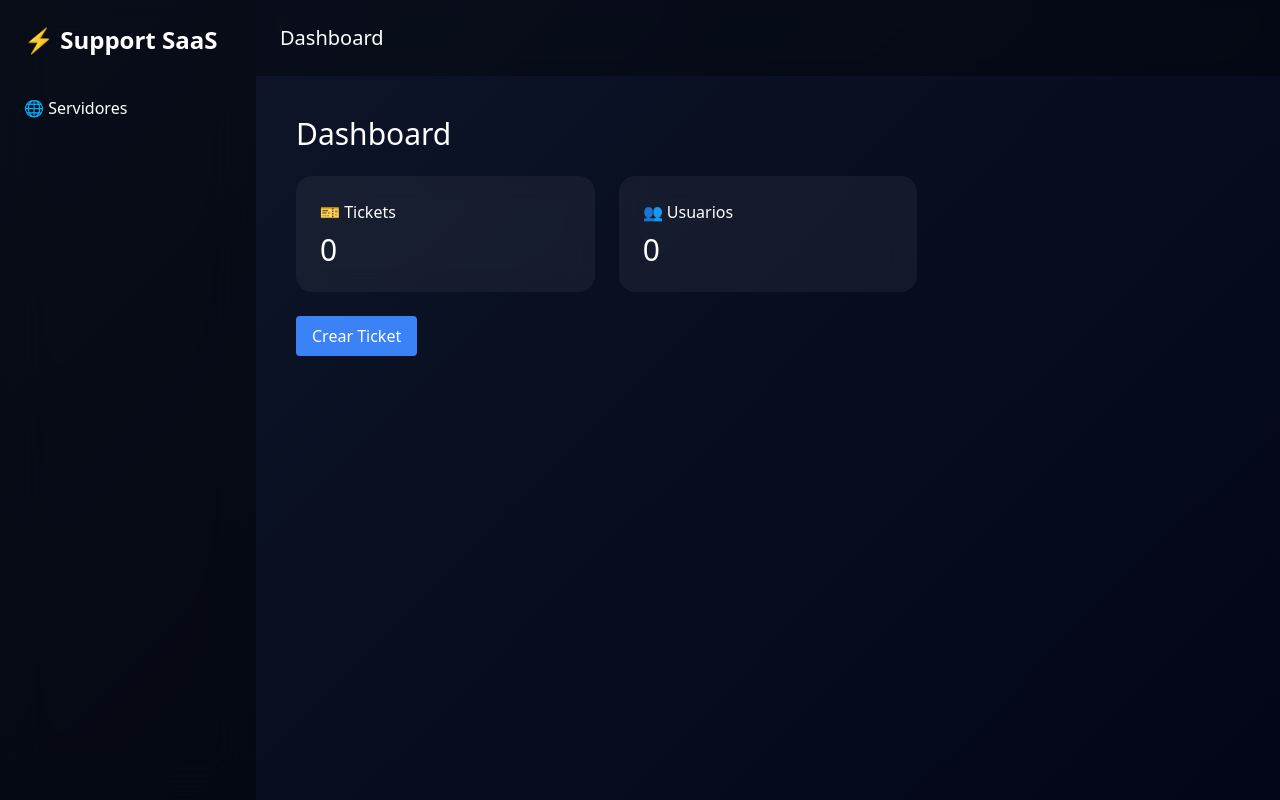
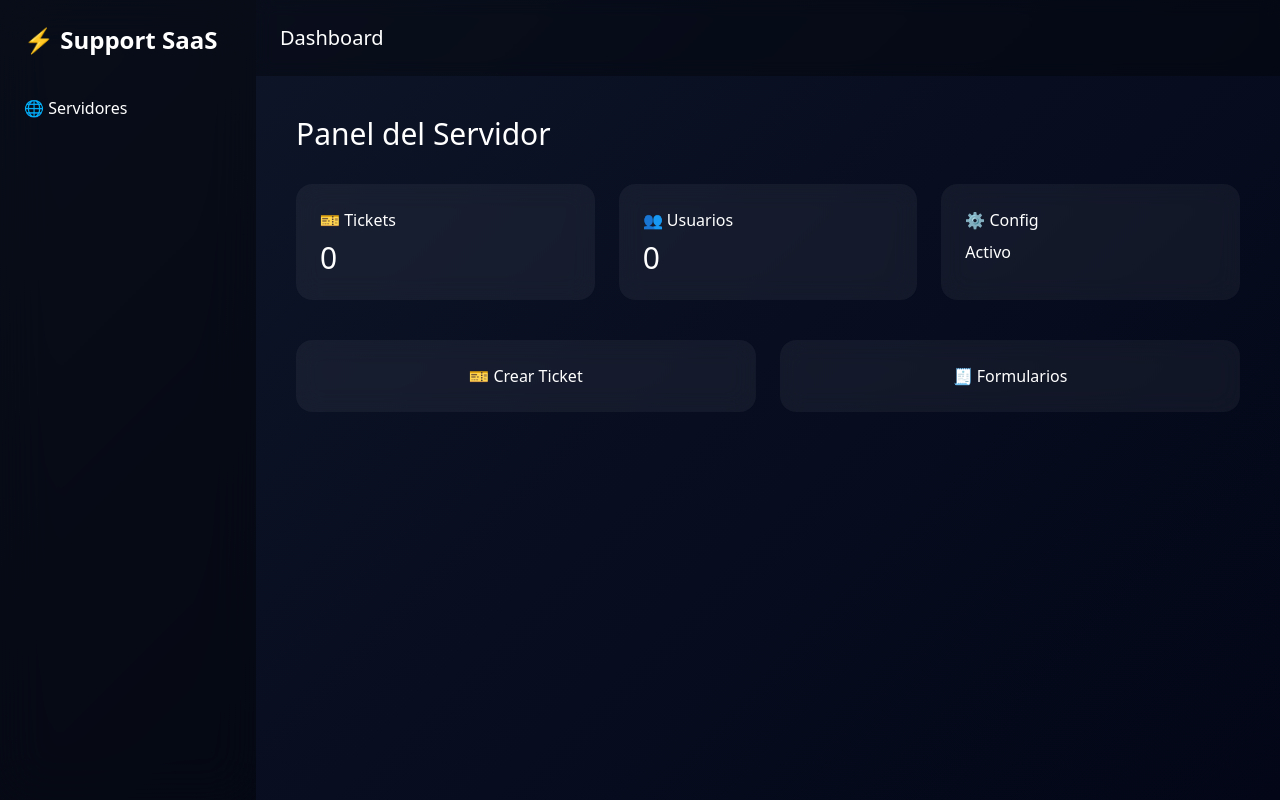
Before and after one commit to juniordiazz352-lgtm/Soportesb, a Flask app: page /dashboard/1 in a window 1280 px wide. Run offline with Flask 3, Linux system fonts and the light colour scheme; parts of the project's set-up code (start-up, migrations or seed data) failed here and were passed over; some libraries are stand-ins or nearby versions.

Commit message:
Update dashboard.html

```diff
--- a/web/templates/dashboard.html
+++ b/web/templates/dashboard.html
@@ -1,25 +1,41 @@
 {% extends "base.html" %}
 {% block content %}
 
-<h1 class="text-3xl mb-6">Dashboard</h1>
+<h1 class="text-3xl mb-8">Panel del Servidor</h1>
 
-<div class="grid grid-cols-3 gap-6">
+<!-- STATS -->
+<div class="grid grid-cols-3 gap-6 mb-10">
 
-<div class="card p-6 rounded-2xl hover:scale-105 transition">
+<div class="card p-6 rounded-2xl">
 <h2>🎫 Tickets</h2>
 <p class="text-3xl mt-2">0</p>
 </div>
 
-<div class="card p-6 rounded-2xl hover:scale-105 transition">
+<div class="card p-6 rounded-2xl">
 <h2>👥 Usuarios</h2>
 <p class="text-3xl mt-2">0</p>
 </div>
 
+<div class="card p-6 rounded-2xl">
+<h2>⚙️ Config</h2>
+<p class="mt-2">Activo</p>
 </div>
 
+</div>
+
+<!-- ACCIONES -->
+<div class="grid grid-cols-2 gap-6">
+
 <a href="/create_ticket"
-class="mt-6 inline-block bg-blue-500 px-4 py-2 rounded hover:bg-blue-600 transition">
-Crear Ticket
+class="card p-6 rounded-2xl text-center">
+🎫 Crear Ticket
 </a>
 
+<a href="#"
+class="card p-6 rounded-2xl text-center">
+🧾 Formularios
+</a>
+
+</div>
+
 {% endblock %}
```
